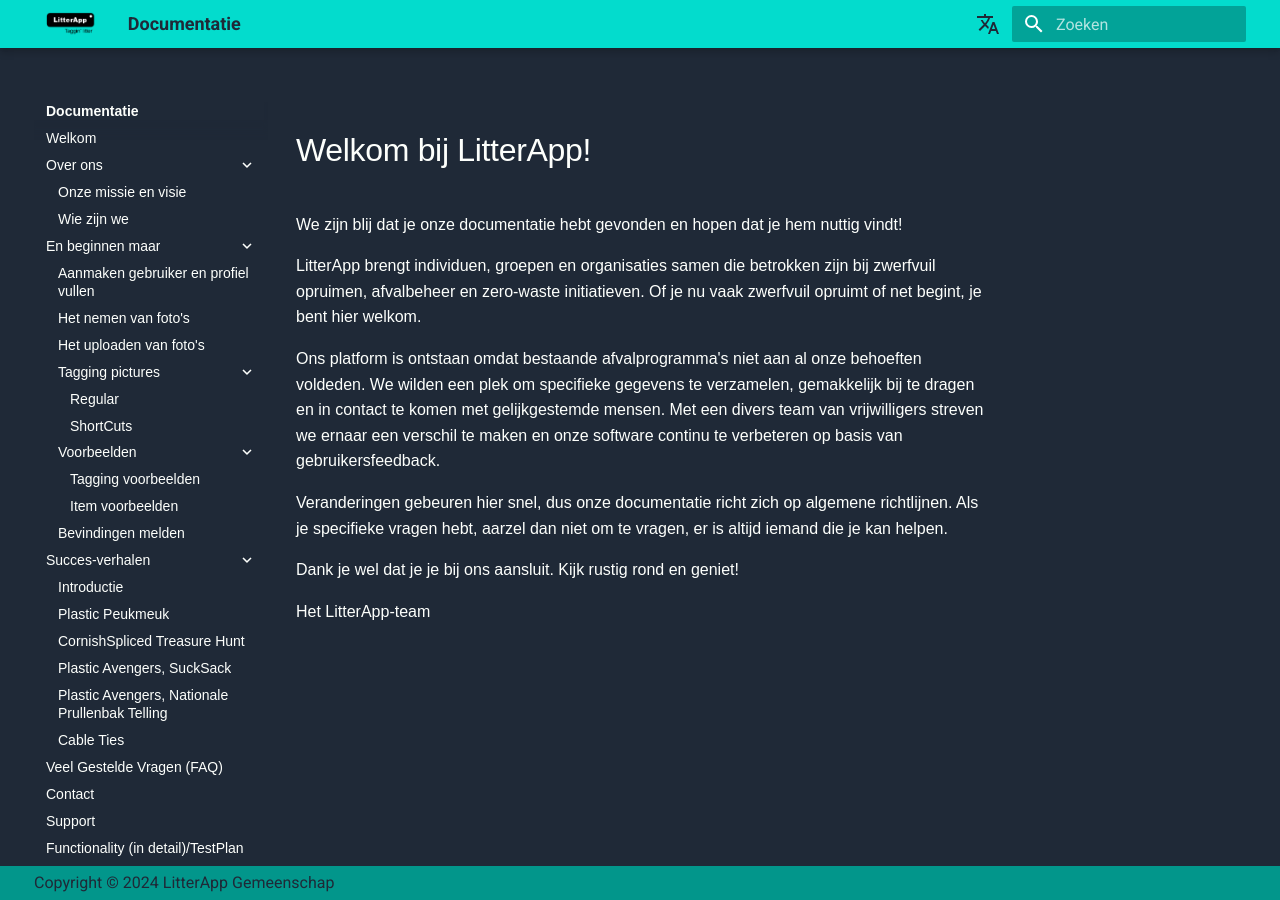
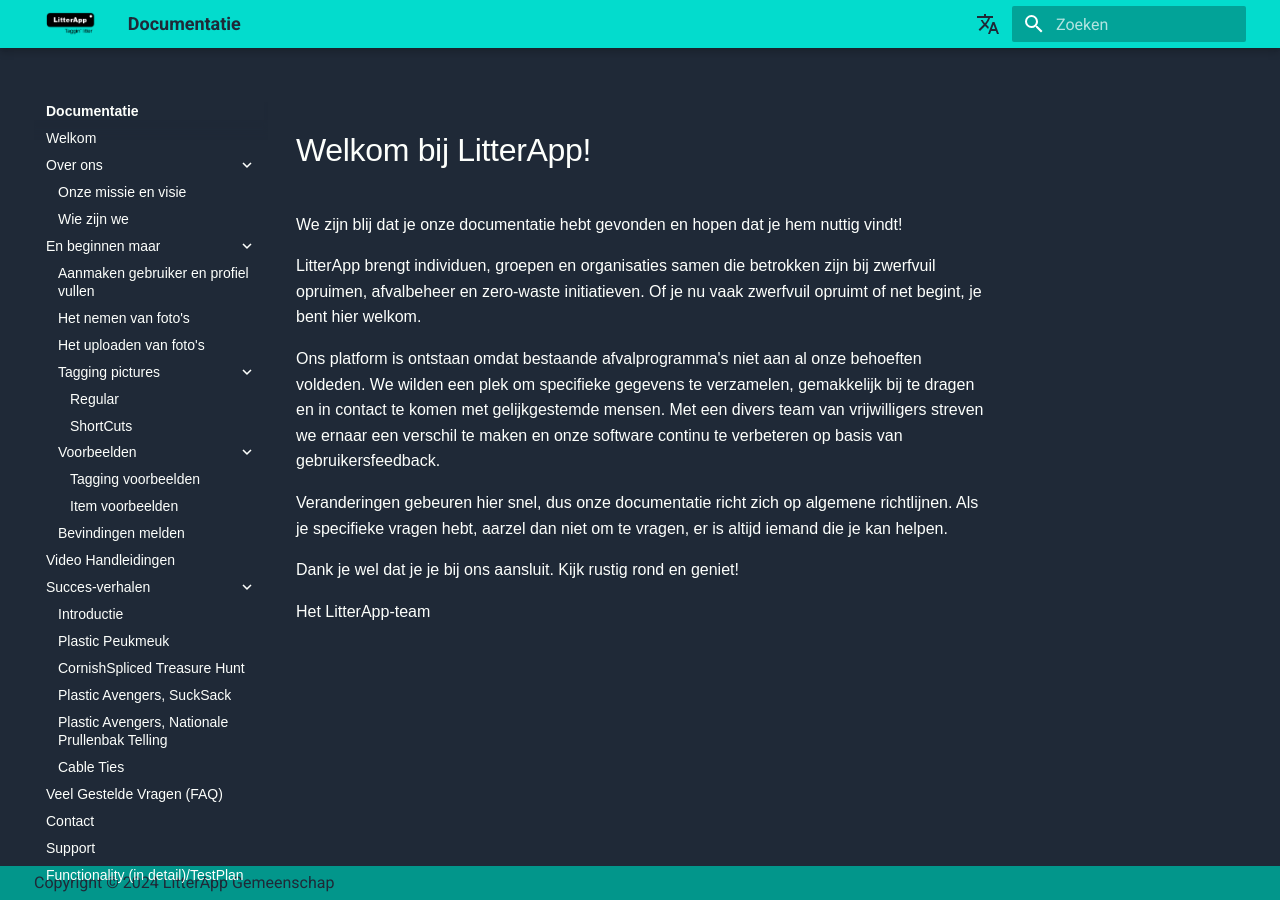
Before and after one commit to phummelen/littertagger-docs, an MkDocs documentation site: the page built from documentation/docs/nl/index.md, in a window 1280 px wide. Built offline with MkDocs 1.6.1 and Material for MkDocs 9.7.7, drawn with Linux system fonts in a browser that asks for light colours; comment, search, counter and statistics services are not loaded.

Commit message:
Update mkdocs.yml

```diff
--- a/documentation/config/nl/mkdocs.yml
+++ b/documentation/config/nl/mkdocs.yml
@@ -60,6 +60,7 @@ nav:
       - Tagging voorbeelden: 90_Tagging-Examples.md
       - Item voorbeelden: 92_Item-Examples.md
     - Bevindingen melden: 90_Issues.md
+- Video Handleidingen: 60_Video-Tutorials.md
 - Succes-verhalen:
     - Introductie: 50_Events.md
     - Plastic Peukmeuk: 50_PeukMeuk.md
```
